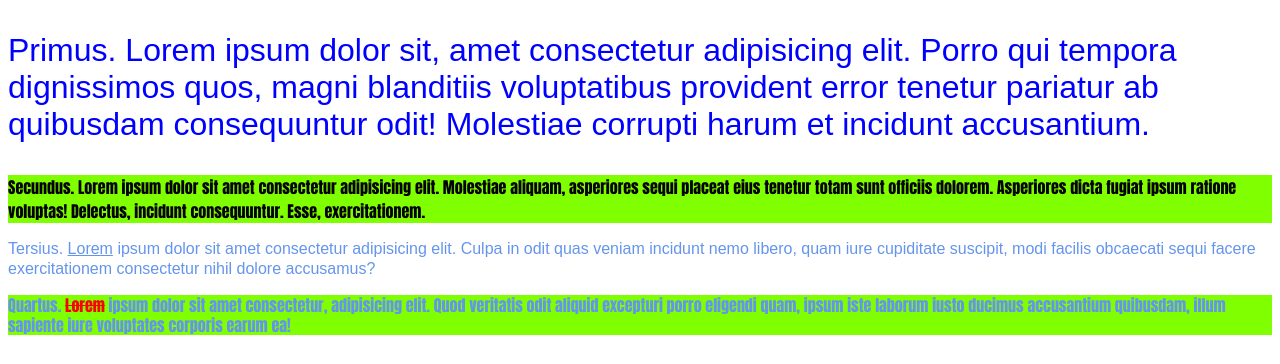
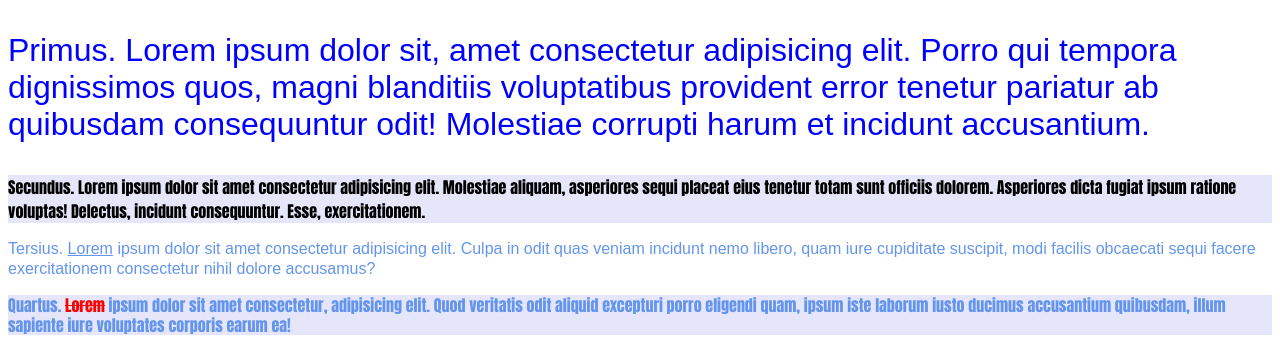
Before and after one commit to gitmegrub/cssexercise, a plain HTML site: page index.html in a window 1280 px wide. Shown: the top 364 px of the page. Drawn offline with Linux system fonts and the light colour scheme.

Commit message:
change color

```diff
--- a/styles/style.css
+++ b/styles/style.css
@@ -14,7 +14,7 @@ p:last-child {
 }
 
 p.evenpar {
-    background-color: chartreuse;
+    background-color: lavender;
     font-family:Impact, Haettenschweiler, 'Arial Narrow Bold', sans-serif;
 }
 
```
